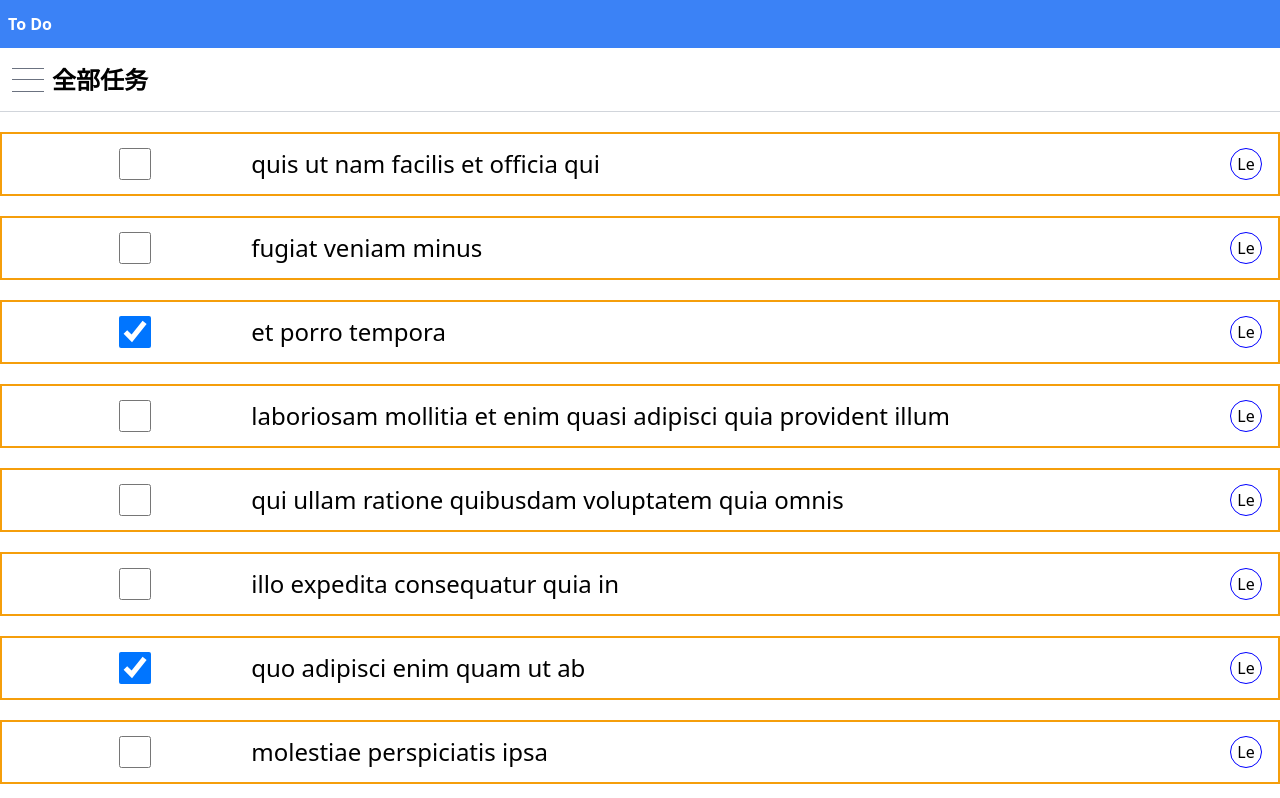
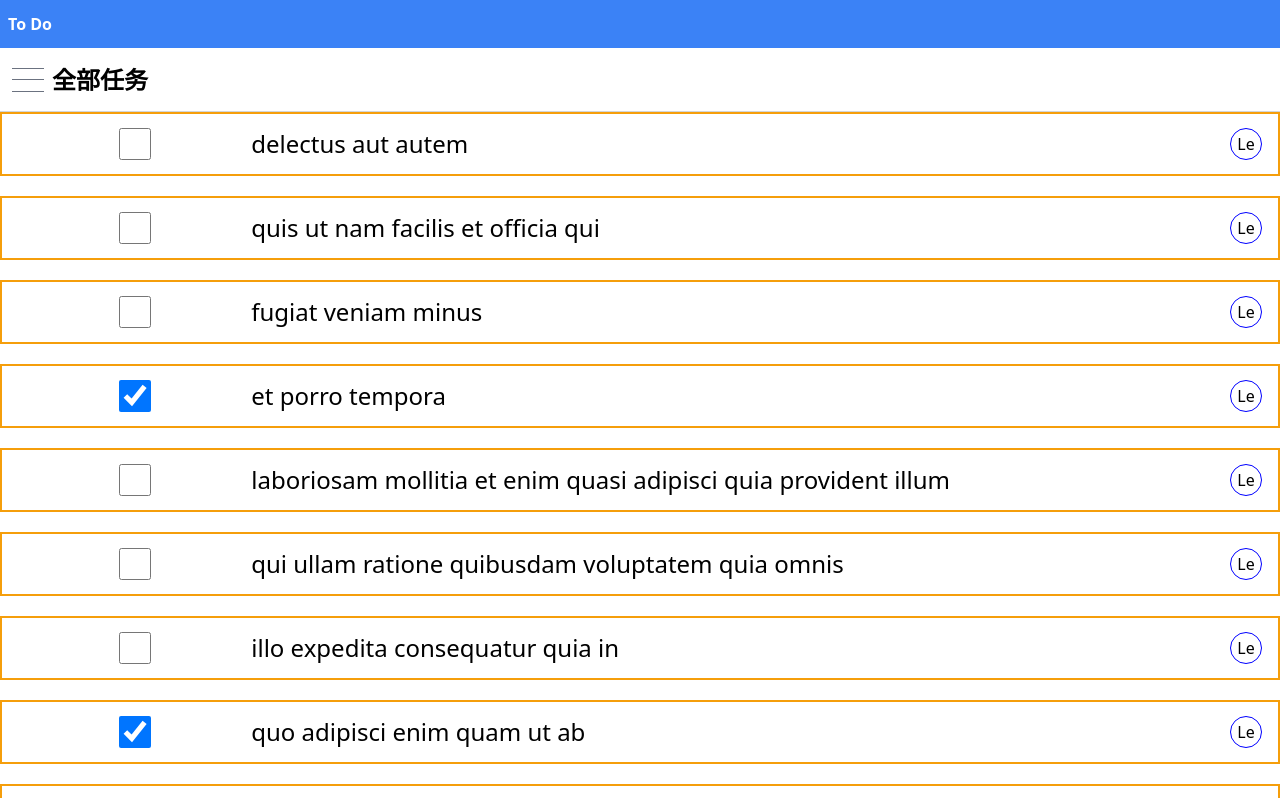
Before and after one commit to anyingiit/OhMyTodoList, a Next.js app: page /todos in a window 1280 px wide. Shown: the top 798 px of the page. Built offline with nearby package versions, Linux system fonts and the light colour scheme.

Commit message:
fix($list): list first element be overwritten

```diff
--- a/src/components/main.tsx
+++ b/src/components/main.tsx
@@ -60,10 +60,13 @@ export default class Main extends React.Component<Props, any> {
             />
           </div>
         </div>
-        <List
-          data={this.props.todoListData}
-          showAvatarIcon={this.props.showTodoAvatar}
-        />
+        <div className={`w-full h-full mt-16`}>
+          <List
+            data={this.props.todoListData}
+            showAvatarIcon={this.props.showTodoAvatar}
+            completeStateChange={this.props.todoCompleteStateChange}
+          />
+        </div>
       </div>
     );
   }
```
